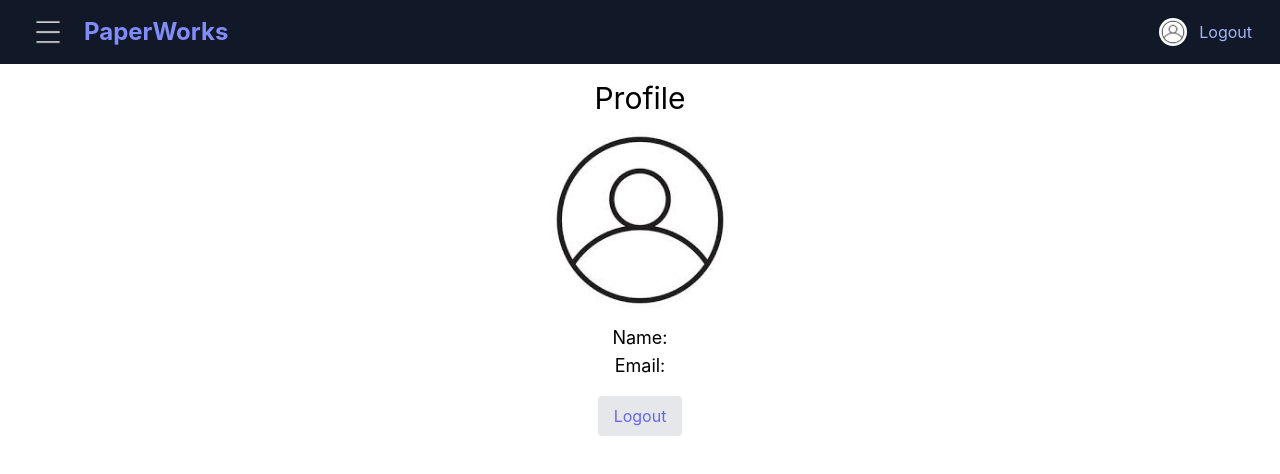
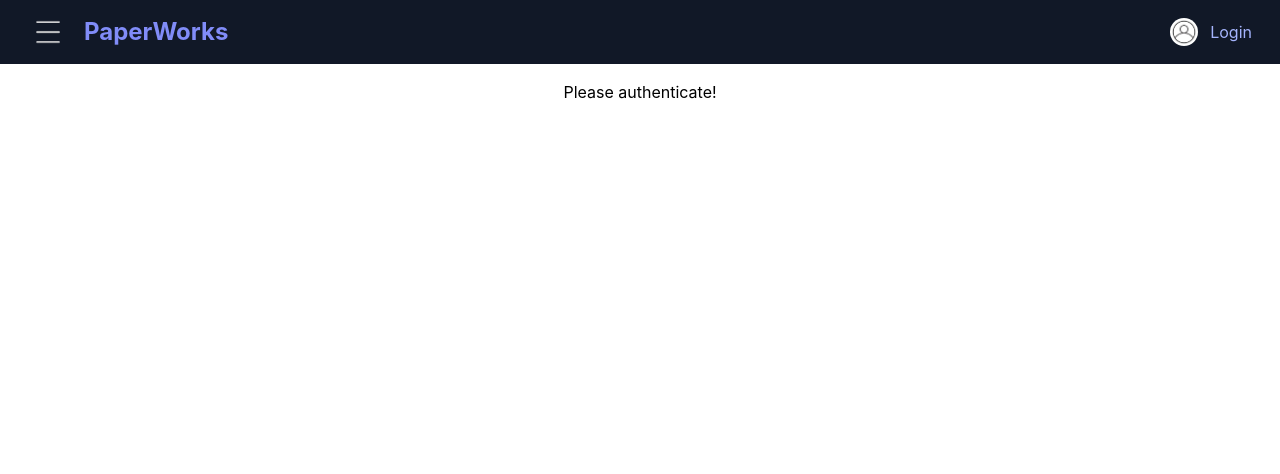
Before and after one commit to Deeprana12/Paperworks, a React (Create React App) app: page /my-profile in a window 1280 px wide. Shown: the top 474 px of the page. Built offline with nearby package versions, Linux system fonts and the light colour scheme.

Commit message:
feat: give public access

```diff
--- a/src/components/Comments.js
+++ b/src/components/Comments.js
@@ -7,7 +7,7 @@ const Comments = ({comment}) => {
         <img className="h-6 mr-1 rounded-full" alt="user_logo" src={user} />
         <div className='pb-1 mb-2' key={comment._id}>
             <h2 className='text-bold'>{comment.author}</h2>
-            <h2 className='break-words'>{comment.content}</h2>
+            <h2 className='break-words'>{comment?.content?.join()}</h2>
         </div>
       </div>
   )
--- a/src/components/Header/Header.js
+++ b/src/components/Header/Header.js
@@ -12,6 +12,8 @@ const Header = () => {
 
   const dispatch = useDispatch();
   const navigate = useNavigate()
+
+  const token = useSelector(store => store.auth.token)
 
   // const { searchTerm, handleSearch, suggestions } = useSearch();
 
@@ -37,7 +39,7 @@ const Header = () => {
             <img className="h-7 mr-1 mt-3.5 rounded-full" alt="user_logo" src={user} />
             <button
               type="submit" className=" text-indigo-300 cursor-pointer my-2 px-2 rounded" onClick={logoutUser}>
-                Logout
+                {token ? <p>Logout</p> : <p onClick={()=>navigate('/login')}>Login</p>}
             </button>
         </div>
     </div>
--- a/src/components/Header/Sidebar.js
+++ b/src/components/Header/Sidebar.js
@@ -5,6 +5,7 @@ import { useSelector } from 'react-redux';
 const Sidebar = () => {
 
     const location = useLocation();
+    const token = useSelector(store => store.auth.token)
     const isMenuOpen = useSelector((store)=>store.app.isMenuOpen)
 
     if(!isMenuOpen)
--- a/src/components/MainContainer.js
+++ b/src/components/MainContainer.js
@@ -18,18 +18,18 @@ const MainContainer = () => {
   const [loading, setLoading] = useState(true)
 
   const token = useSelector(store => store.auth.token)
-  if(!token){
-    navigate('/login')
-  }
+  // if(!token){
+  //   navigate('/login')
+  // }
   const { isModalOpen, modalProp, openModal, closeModal } = useModal();
 
   const getAllPDF = async () => {
     const response = await fetch(`${BASE_URL}/api/pdf/all`, {
       method: 'GET',
-      headers: {
-        'Content-Type': 'application/json',
-        'Authorization': `Bearer ${token}`,
-      },
+      // headers: {
+      //   'Content-Type': 'application/json',
+      //   'Authorization': `Bearer ${token}`,
+      // },
     });
     if (response.ok) {
       const data = await response.json();
--- a/src/components/MyPdf.js
+++ b/src/components/MyPdf.js
@@ -12,8 +12,6 @@ const MyPdf = () => {
 
   const [pdfs, setPdfs] = useState([])
   const [loading, setLoading] = useState(true)
-
-  const token = useSelector(store => store.auth.token)
   const { isModalOpen, modalProp, openModal, closeModal } = useModal();
 
   useEffect(() => {
@@ -37,6 +35,11 @@ const MyPdf = () => {
   }, [])
 
   const { searchQuery, filteredData, handleSearch } = useSearch(pdfs);
+
+  const token = useSelector(store => store.auth.token)
+  if(!token){
+    return <p className='mt-20 text-center'>Please authenticate!</p>
+  }
 
   return (
     <>
--- a/src/components/MyProfile.js
+++ b/src/components/MyProfile.js
@@ -12,8 +12,13 @@ const MyProfile = () => {
   const navigate = useNavigate()
 
   const logoutUser = () => {
-      dispatch(clearAuth())
-      navigate('/login')
+    dispatch(clearAuth())
+    navigate('/login')
+  }
+
+  const token = useSelector(store => store.auth.token)
+  if(!token){
+    return <p className='mt-20 text-center'>Please authenticate!</p>
   }
 
   return (
--- a/src/components/PdfViewer.js
+++ b/src/components/PdfViewer.js
@@ -40,14 +40,15 @@ const PdfViewer = () => {
     try{
       const response = await fetch(`${BASE_URL}/api/pdf/comments/${pdfUrl}`,{
         method:'GET',
-        headers: {
-          'Content-Type': 'application/json',
-          'Authorization': `Bearer ${token}`,
-        },
+        // headers: {
+        //   'Content-Type': 'application/json',
+        //   'Authorization': `Bearer ${token}`,
+        // },
       })
       if(response.ok){
         const data = await response.json()
-        setComments(data.comments)
+        console.log(data)
+        setComments(data?.comments)
         setLoading(false)
       } else {
         alert('Something went wrong!');
@@ -71,8 +72,8 @@ const PdfViewer = () => {
       const data = await response.json()
       if(response.status >= 400 && response.status < 500){
           alert(data?.message)
-      }
-      else if(response.status >= 200 && response.status < 400){
+          navigate('/')
+      }else if(response.status >= 200 && response.status < 400){
         const contentType = 'application/pdf';
         const blob = b64toBlob(data?.pdf?.fileData, contentType);
         setBlobUrl(URL.createObjectURL(blob))
@@ -89,12 +90,12 @@ const PdfViewer = () => {
   const token = useSelector(store => store.auth.token)
 
   useEffect(() => {
-    if(!token){
-      navigate('/login')
-      return;
-    }
-      getPdf()
-      getComments()
+    // if(!token){
+    //   navigate('/login')
+    //   return;
+    // }
+    getPdf()
+    getComments()
   }, [])
 
   const [newComment, setNewComment] = useState('');
@@ -134,6 +135,8 @@ const PdfViewer = () => {
           <div className='text-3xl text-bold'>
             Comments
           </div>
+          {(!token ? <h1 className='mt-8 text-center font-bold text-xl'>Please authenticate to see comments!</h1> :
+          (<>
           <div className='my-2'>
             <h3> Add your comment: </h3>
             <div className='flex my-3'>
@@ -146,9 +149,10 @@ const PdfViewer = () => {
             {!loading ? (comments.length?
               (comments.map((comment) => {
                 return (<Comments key={comment._id} comment={comment} />)
-              })):(<h1>No Comments!</h1>)) : <ShimmerComment/>
+              })):(<h1>No Comments!</h1>)): <ShimmerComment/>
             }
           </div>
+          </>))}
         </div>
       </div>
   )
--- a/src/components/Shared.js
+++ b/src/components/Shared.js
@@ -15,6 +15,7 @@ const Shared = () => {
 
   const token = useSelector(store => store.auth.token)
   const { isModalOpen, modalProp, openModal, closeModal } = useModal();
+  const { searchQuery, filteredData, handleSearch } = useSearch(pdfs);
 
   useEffect(() => {
     const getSharedPdf = async () => {
@@ -36,7 +37,9 @@ const Shared = () => {
     getSharedPdf()
   }, [])
 
-  const { searchQuery, filteredData, handleSearch } = useSearch(pdfs);
+  if(!token){
+    return <p className='mt-20 text-center'>Please authenticate!</p>
+  }
 
   return (
     <>
--- a/src/constants.js
+++ b/src/constants.js
@@ -1 +1 @@
-export const BASE_URL = "https://paperworks-server.onrender.com"
+export const BASE_URL = "http://localhost:3000"
```
